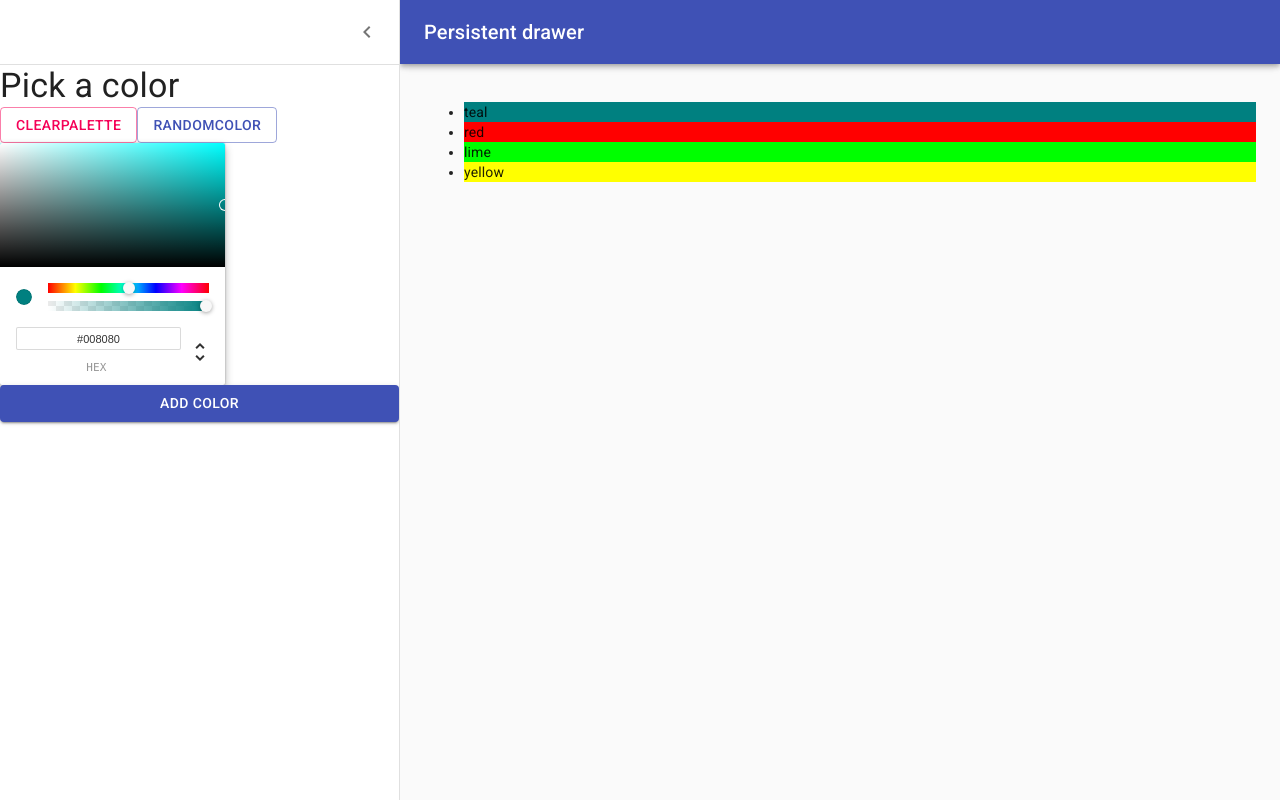
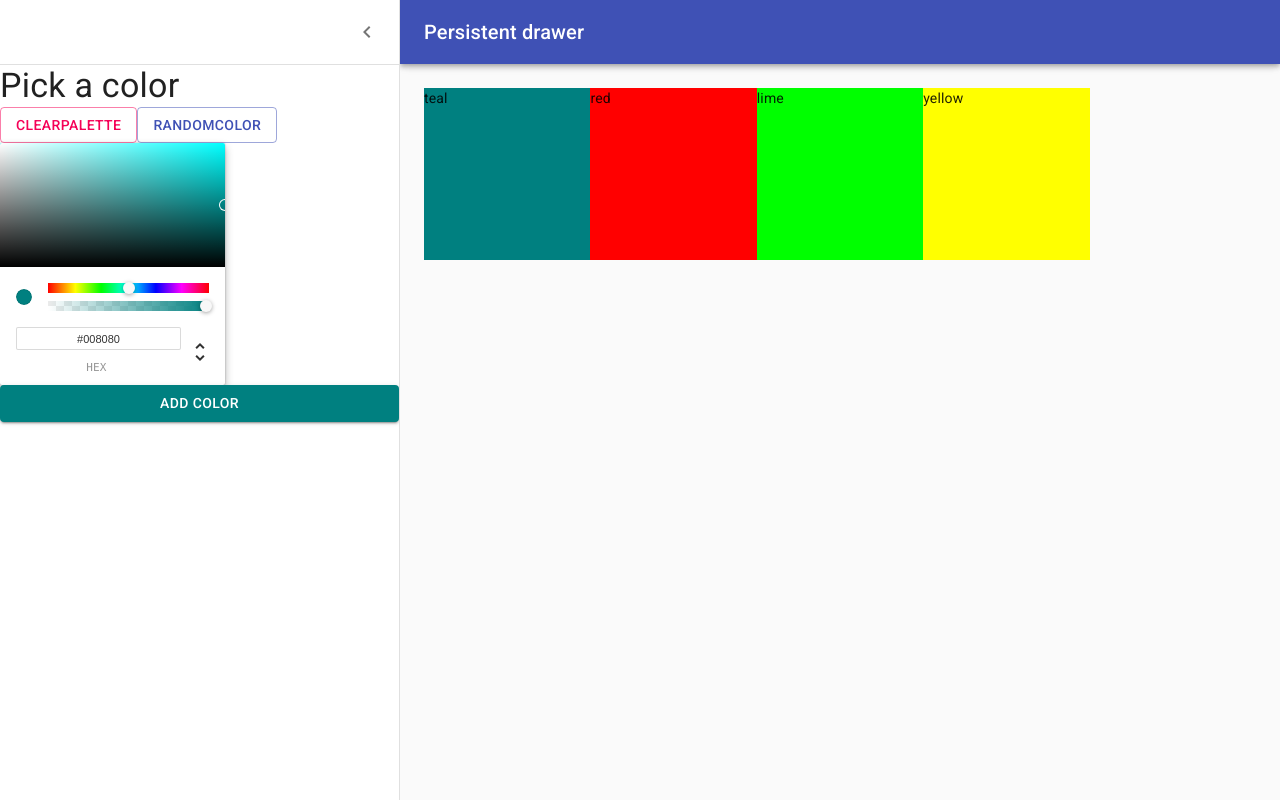
Before and after one commit to xopo/react-colors, a React (Create React App) app: page /palette/new in a window 1280 px wide. Built offline with nearby package versions, Linux system fonts and the light colour scheme.

Commit message:
add dragable color box component

```diff
--- /dev/null
+++ b/src/DraggableColorbox.jsx
@@ -0,0 +1,11 @@
+import React from 'react';
+import { DraggableColorBoxStyled } from './Styled/StyledComponents';
+const DraggableColorbox = ({background}) => {
+    return (
+        <DraggableColorBoxStyled {...{background}}>
+            {background}
+        </DraggableColorBoxStyled>
+    );
+}
+
+export default DraggableColorbox;
--- a/src/NewPaletteForm.jsx
+++ b/src/NewPaletteForm.jsx
@@ -12,6 +12,7 @@ import MenuIcon from '@material-ui/icons/Menu';
 import ChevronLeftIcon from '@material-ui/icons/ChevronLeft';
 import Button from '@material-ui/core/Button';
 import { ChromePicker } from 'react-color';
+import DraggableColorBoxStyled from './DraggableColorbox';
 
 const drawerWidth = 400;
 
@@ -56,6 +57,7 @@ const useStyles = makeStyles((theme) => ({
   },
   content: {
     flexGrow: 1,
+    height: 'calc(100vh - 64px)',
     padding: theme.spacing(3),
     transition: theme.transitions.create('margin', {
       easing: theme.transitions.easing.sharp,
@@ -143,7 +145,7 @@ export default function NewPaletteForm() {
             variant='contained'
             color='primary'
             onClick={appendNewColor}
-            style={{backgroundColor: newColor.hex}}
+            style={{backgroundColor: newColor}}
         >Add color</Button>
       </Drawer>
       <main
@@ -153,11 +155,10 @@ export default function NewPaletteForm() {
         })}
       >
         <div className={classes.drawerHeader} />
-        <ul>
-            {colors.map(color => (
-                <li style={{ backgroundColor:color }}>{color}</li>
-            ))}
-        </ul>
+        {colors.map(color => (
+            // <li style={{ backgroundColor:color }}>{color}</li>
+            <DraggableColorBoxStyled background={color} />
+        ))}
       </main>
     </div>
   );
--- a/src/Styled/StyledComponents.js
+++ b/src/Styled/StyledComponents.js
@@ -297,3 +297,15 @@ export const NavStyled = styled.div`
     align-items: center;
     margin-left: auto;
 `;
+
+export const DraggableColorBoxStyled = styled.div`
+    background: ${({background}) => background};
+    height: 100px;
+    width: 20%;
+    height: 25%;
+    margin: 0 auto;
+    display: inline-block;
+    position: relative;
+    cursor: pointer;
+
+`;
```
